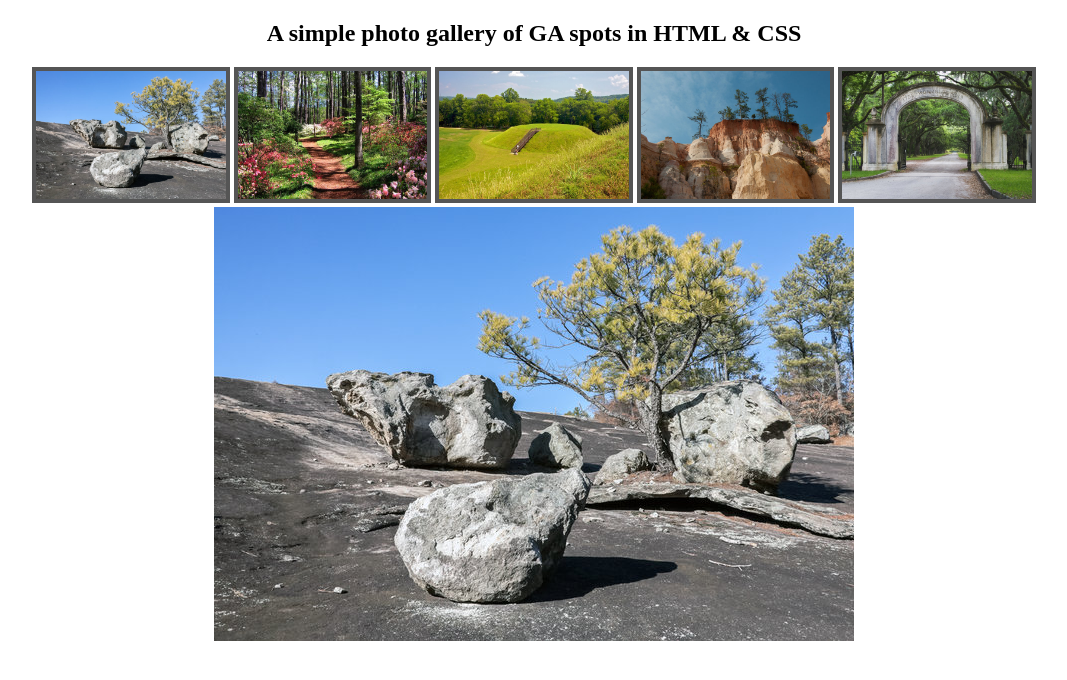
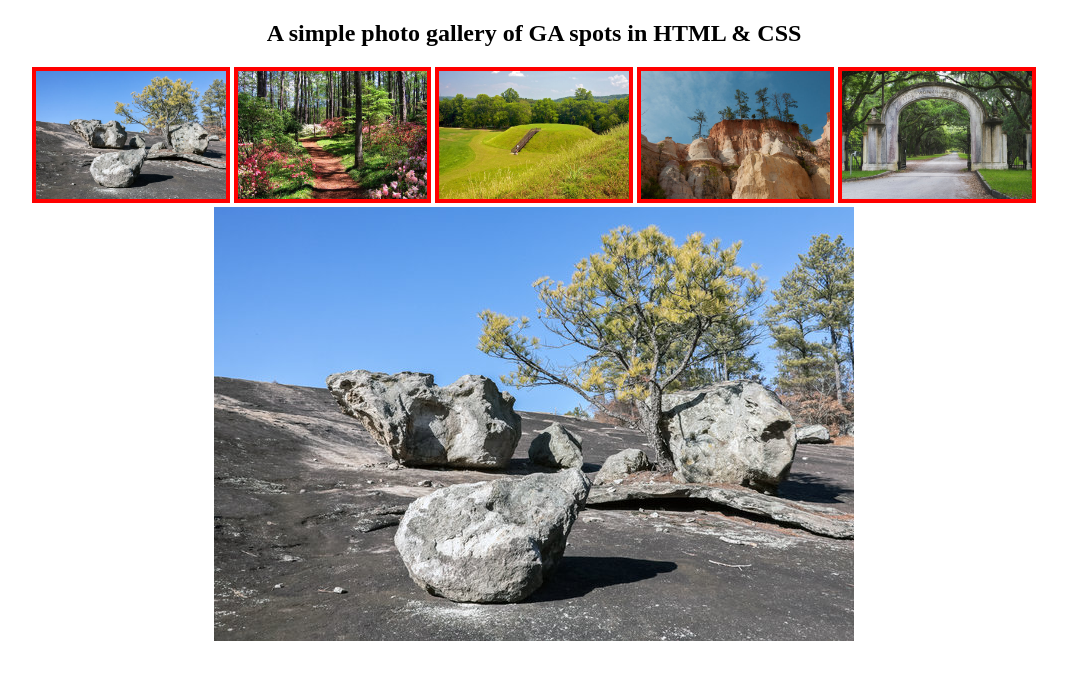
Before and after one commit to CaseyTM/PhotoGallery, a plain HTML site: page index.html in a window 1280 px wide. Shown: the whole page, without its empty margins (106-1173 px from the left). Drawn offline with Linux system fonts and the light colour scheme.

Commit message:
make border red

```diff
--- a/index.html
+++ b/index.html
@@ -10,7 +10,7 @@
 	#middle-section img{
 
 		width:15%;
-		border: 4px solid #555;
+		border: 4px solid #f00;
 	}
 
 	</style>
```
Also changed, not shown: 1 other file.
